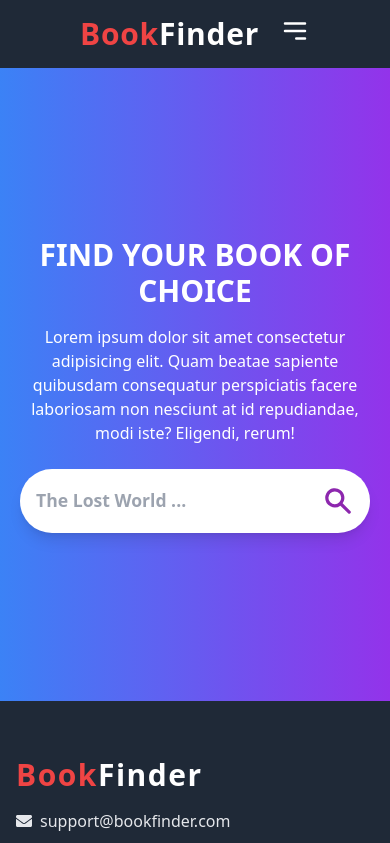
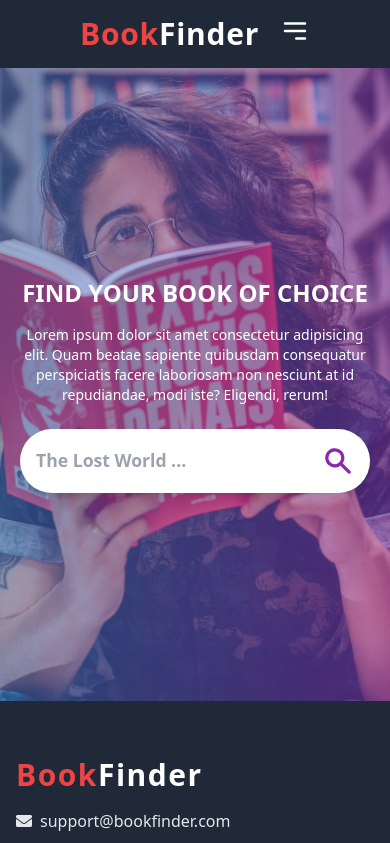
Before and after one commit to Rashmi-Singh11/BookFinder, a React (Vite) app: page / in a window 390 px wide. Shown: the top 843 px of the page. Built offline with nearby package versions, Linux system fonts and the light colour scheme; no server answers.

Commit message:
HeroSection Purple-Gradient with Cover Image added

```diff
--- a/src/components/HeroSection/HeroSection.jsx
+++ b/src/components/HeroSection/HeroSection.jsx
@@ -1,18 +1,19 @@
 // HeroSection component serves as the introductory section of the application
 // It includes a title, description, and a search form for users to find books.
 import SearchForm from "../SearchForm/SearchForm.jsx";
+import libraryImg from "../../images/library-img.jpg"; // Importing the library image
 
 const HeroSection = () => {
   return (
-    <section className="overflow-auto h-64 flex items-center justify-center min-h-[75vh] bg-gradient-to-r from-blue-500 to-purple-600 text-white">
-      <div className="flex flex-col items-center text-center max-w-[770px] px-4">
-       {/* Main title of the Hero section */}
-        <h1 className="text-3xl sm:text-4xl md:text-5xl font-bold mb-4 uppercase">
+    <section className="relative overflow-auto h-64 flex items-center justify-center min-h-[75vh] bg-gradient-to-r from-blue-500 to-purple-600 text-white">
+      <div className="absolute z-20 flex flex-col items-center text-center max-w-[770px] px-4">
+        {/* Main title of the Hero section */}
+        <h1 className="text-2xl sm:text-3xl md:text-4xl lg:text-5xl font-bold mb-4 uppercase">
           Find Your Book of Choice
         </h1>
 
         {/* Description paragraph providing context for the application */}
-        <p className="text-base sm:text-lg md:text-xl mb-6">
+        <p className="text-sm sm:text-base md:text-lg lg:text-xl mb-6">
           Lorem ipsum dolor sit amet consectetur adipisicing elit. Quam beatae
           sapiente quibusdam consequatur perspiciatis facere laboriosam non
           nesciunt at id repudiandae, modi iste? Eligendi, rerum!
@@ -21,6 +22,13 @@ const HeroSection = () => {
         {/* Align SearchForm in flex column */}
         <SearchForm />
       </div>
+
+      {/* Library image with low opacity */}
+      <img
+        src={libraryImg} // Source of the library image
+        alt="Library Background" // Alt text for accessibility
+        className="absolute inset-0 w-full h-full object-cover opacity-60" // Full coverage with low opacity
+      />
     </section>
   );
 };
```
